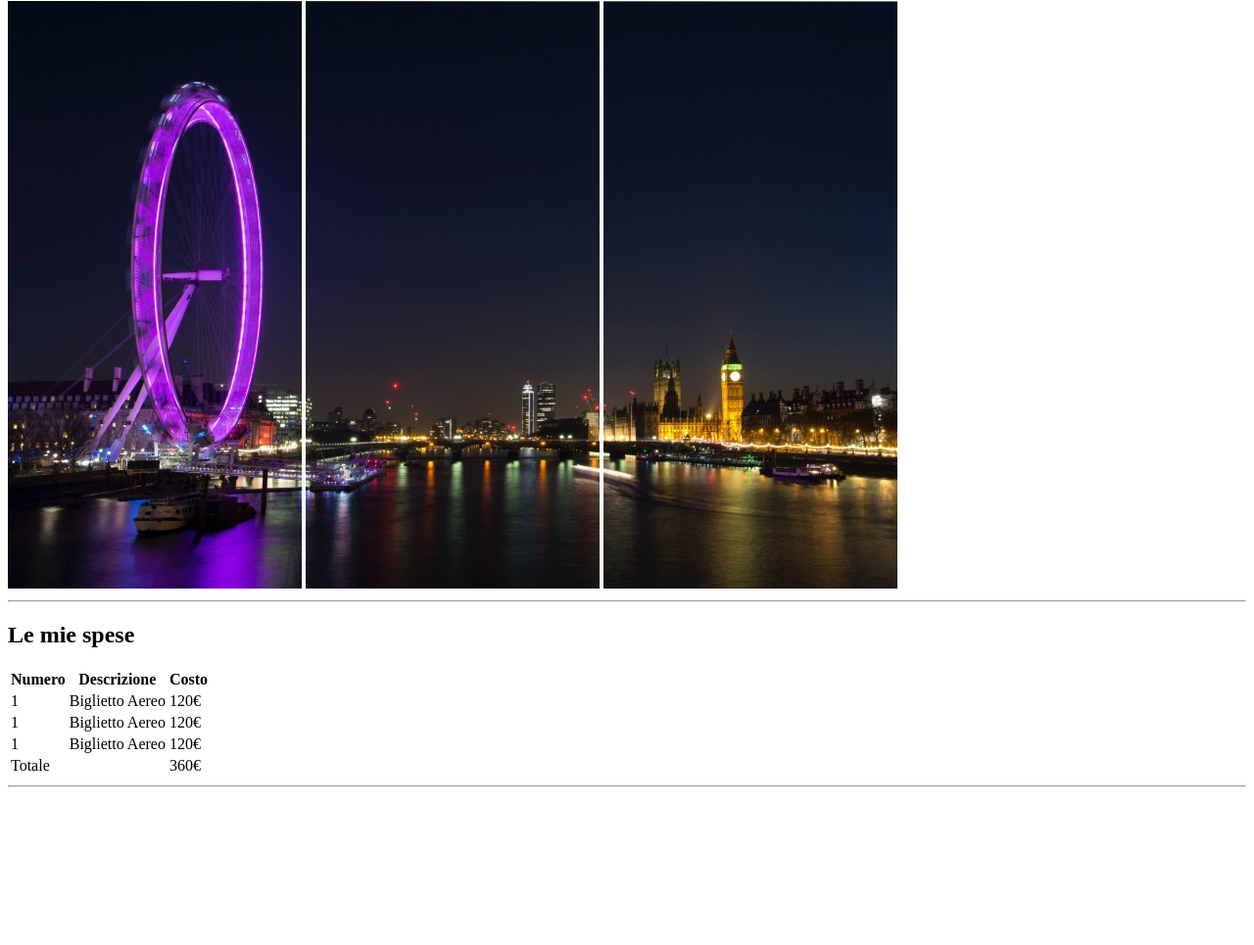
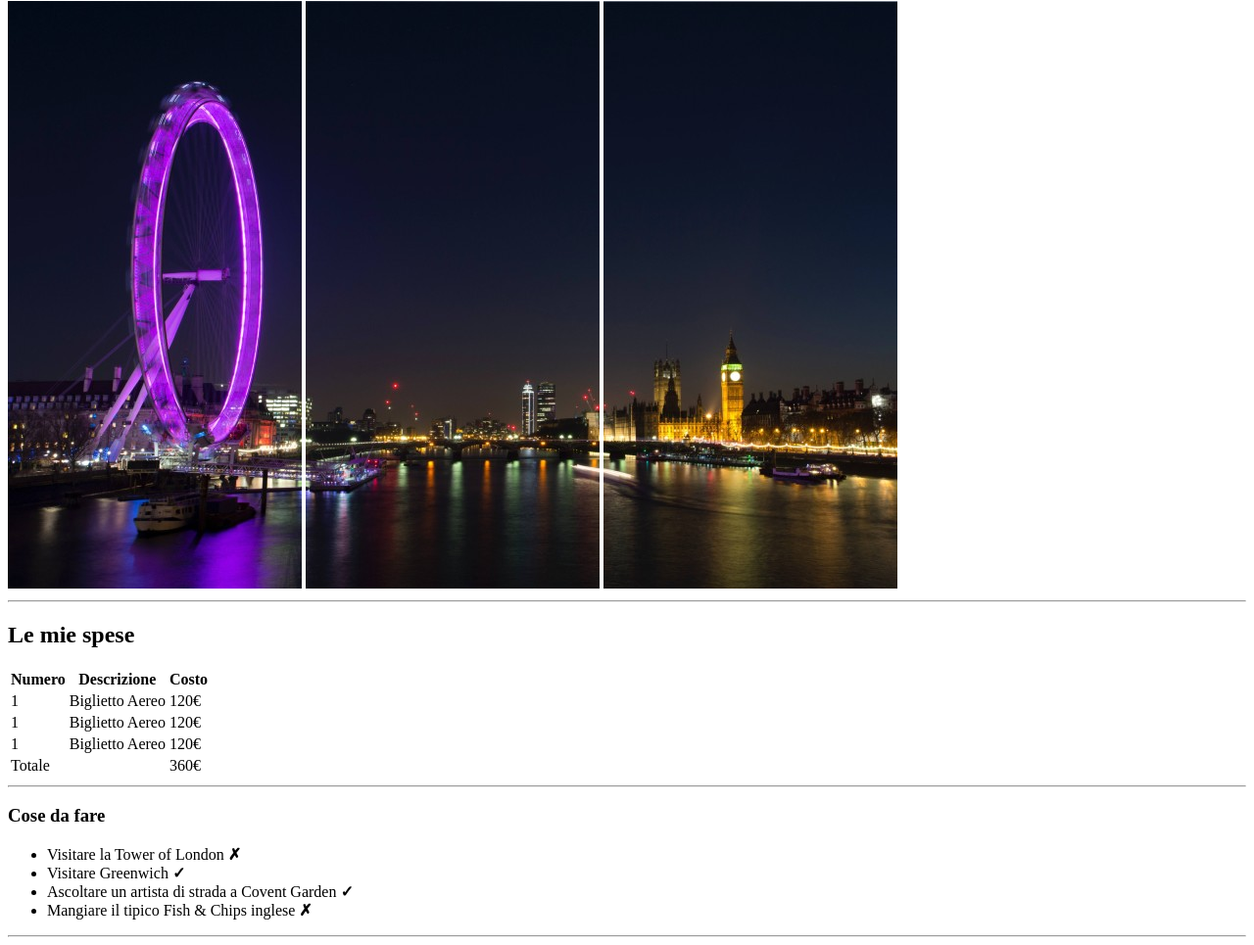
Before and after one commit to Angeloamenta/html-london-trip, a plain HTML site: page index.html in a window 1280 px wide. Shown: the part 79-1044 px from the top of the page at 98% size. Before the commit the page ends 891 px from the top, so only its background shows below. Drawn offline with Linux system fonts and the light colour scheme.

Commit message:
cose da fare

```diff
--- a/index.html
+++ b/index.html
@@ -60,7 +60,14 @@
 
         <!-- cose da fare -->
         <section>
-
+            <h3>Cose da fare</h3>
+            <ul>
+                <li>Visitare la Tower of London <strong>&#10007;</strong></li>
+                <li>Visitare Greenwich <strong>&#10003;</strong></li>
+                <li>Ascoltare un artista di strada a Covent Garden <strong>&#10003;</strong></li>
+                <li>Mangiare il tipico Fish &#x00026; Chips inglese <strong>&#10007;</strong></li>
+            </ul>
+            <hr>
         </section>
         <!-- /cose da fare -->
 
```
